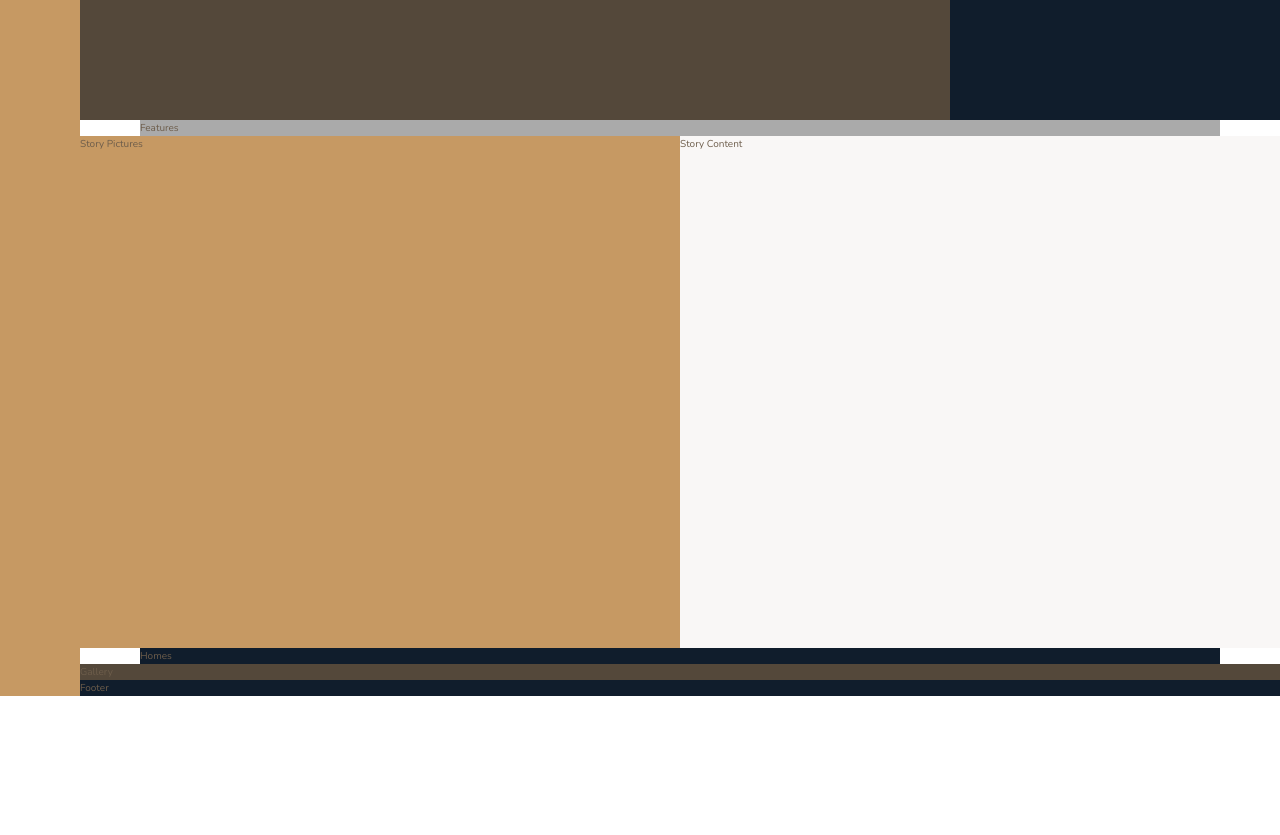
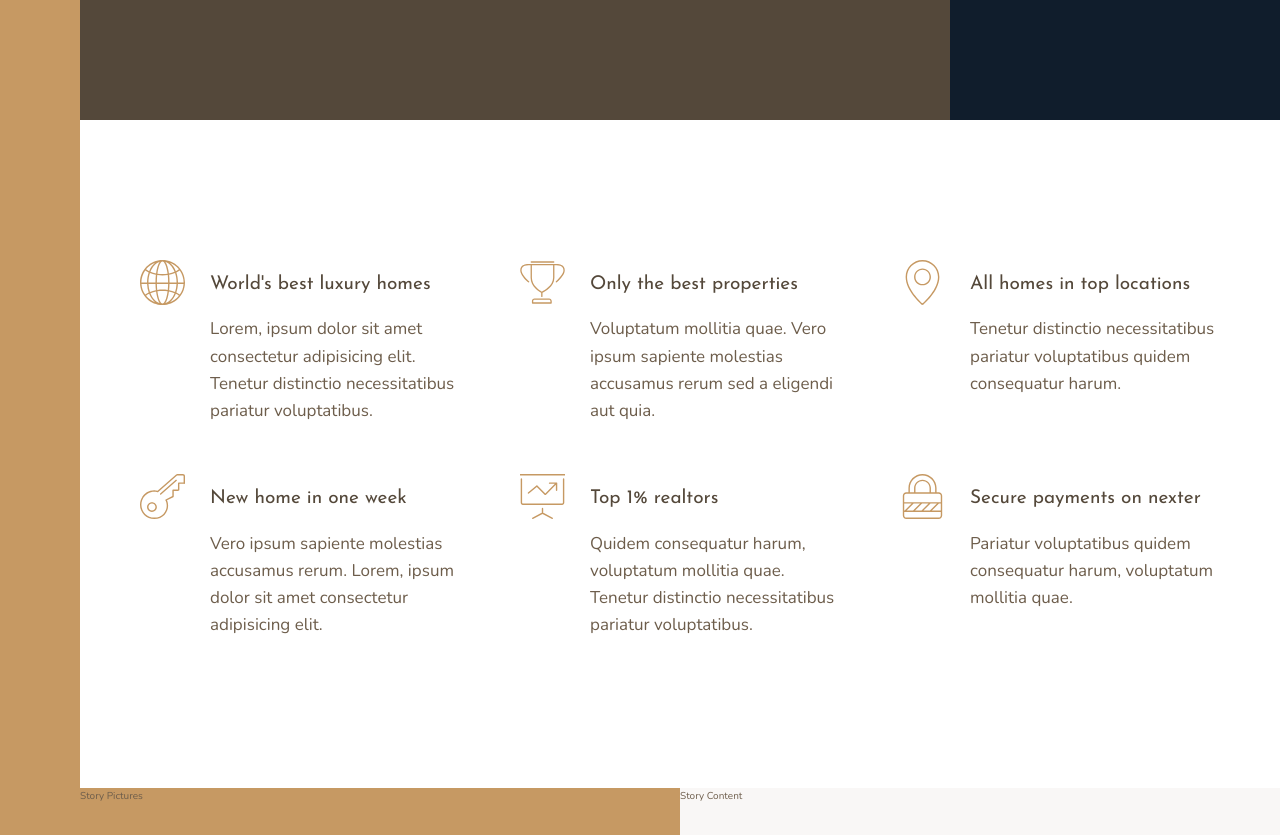
Before and after one commit to DavidNeiOs/nexter, a React (Create React App) app: page / in a window 1280 px wide. Shown: the part 520-1355 px from the top of the page. Before the commit the page ends 1216 px from the top, so only its background shows below. Built offline with nearby package versions, Linux system fonts and the light colour scheme.

Commit message:
features section added

```diff
--- a/src/pages/Home/features.js
+++ b/src/pages/Home/features.js
@@ -1,11 +1,98 @@
 import React from "react";
 import styled from "styled-components";
 
+import sprite from "../../img/sprite.svg";
+import { Heading4, FeatureText } from "../../theme";
+
 export const Features = props => {
-  return <Container>{props.children}</Container>;
+  return (
+    <Container>
+      <Feature>
+        <FeatureIcon>
+          <use xlinkHref={`${sprite}#icon-global`} />
+        </FeatureIcon>
+        <Heading4>World's best luxury homes</Heading4>
+        <FeatureText>
+          Lorem, ipsum dolor sit amet consectetur adipisicing elit. Tenetur
+          distinctio necessitatibus pariatur voluptatibus.
+        </FeatureText>
+      </Feature>
+      <Feature>
+        <FeatureIcon>
+          <use xlinkHref={`${sprite}#icon-trophy`} />
+        </FeatureIcon>
+        <Heading4>Only the best properties</Heading4>
+        <FeatureText>
+          Voluptatum mollitia quae. Vero ipsum sapiente molestias accusamus
+          rerum sed a eligendi aut quia.
+        </FeatureText>
+      </Feature>
+      <Feature>
+        <FeatureIcon>
+          <use xlinkHref={`${sprite}#icon-map-pin`} />
+        </FeatureIcon>
+        <Heading4>All homes in top locations</Heading4>
+        <FeatureText>
+          Tenetur distinctio necessitatibus pariatur voluptatibus quidem
+          consequatur harum.
+        </FeatureText>
+      </Feature>
+      <Feature>
+        <FeatureIcon>
+          <use xlinkHref={`${sprite}#icon-key`} />
+        </FeatureIcon>
+        <Heading4>New home in one week</Heading4>
+        <FeatureText>
+          Vero ipsum sapiente molestias accusamus rerum. Lorem, ipsum dolor sit
+          amet consectetur adipisicing elit.
+        </FeatureText>
+      </Feature>
+      <Feature>
+        <FeatureIcon>
+          <use xlinkHref={`${sprite}#icon-presentation`} />
+        </FeatureIcon>
+        <Heading4>Top 1% realtors</Heading4>
+        <FeatureText>
+          Quidem consequatur harum, voluptatum mollitia quae. Tenetur distinctio
+          necessitatibus pariatur voluptatibus.
+        </FeatureText>
+      </Feature>
+      <Feature>
+        <FeatureIcon>
+          <use xlinkHref={`${sprite}#icon-lock`} />
+        </FeatureIcon>
+        <Heading4>Secure payments on nexter</Heading4>
+        <FeatureText>
+          Pariatur voluptatibus quidem consequatur harum, voluptatum mollitia
+          quae.
+        </FeatureText>
+      </Feature>
+    </Container>
+  );
 };
 
 const Container = styled.section`
-  background-color: ${props => props.theme.colorGreyLight2};
   grid-column: center-start / center-end;
+  margin: 15rem 0;
+
+  display: grid;
+  /* grid-template-columns: repeat(3, 1fr); */
+  grid-template-columns: repeat(auto-fit, minmax(25rem, 1fr));
+  grid-gap: 6rem;
+  align-items: start;
 `;
+
+const Feature = styled.div`
+  display: grid;
+  grid-template-columns: min-content 1fr;
+  grid-row-gap: 1.5rem;
+  grid-column-gap: 2.5rem;
+`;
+
+const FeatureIcon = styled.svg`
+  fill: ${props => props.theme.colorPrimary};
+  width: 4.5rem;
+  height: 4.5rem;
+  grid-row: 1 / span 2;
+  transform: translateY(-1rem);
+`;
--- a/src/pages/Home/home.js
+++ b/src/pages/Home/home.js
@@ -10,7 +10,7 @@ export const Home = () => {
   return (
     <>
       <Realtors>Top 3 realtors</Realtors>
-      <Features>Features</Features>
+      <Features />
       <Story />
       <Homes>Homes</Homes>
       <Gallery>Gallery</Gallery>
--- a/src/theme/index.js
+++ b/src/theme/index.js
@@ -1,2 +1,3 @@
 export * from "./base";
 export * from "./theme";
+export * from "./typography";
--- a/src/theme/typography.js
+++ b/src/theme/typography.js
@@ -0,0 +1,26 @@
+import styled, { css } from "styled-components";
+
+const HeadingMixing = css`
+  font-family: ${props => props.theme.fontDisplay};
+  font-weight: 400;
+`;
+
+export const Heading1 = styled.h1`
+  ${HeadingMixing}
+`;
+export const Heading2 = styled.h2`
+  ${HeadingMixing}
+`;
+export const Heading3 = styled.h3`
+  ${HeadingMixing}
+`;
+export const Heading4 = styled.h4`
+  ${HeadingMixing}
+  font-size: 1.9rem;
+  color: ${props =>
+    props.light ? props.theme.colorGreyLight1 : props.theme.colorGreyDark1};
+`;
+
+export const FeatureText = styled.p`
+  font-size: 1.7rem;
+`;
```
